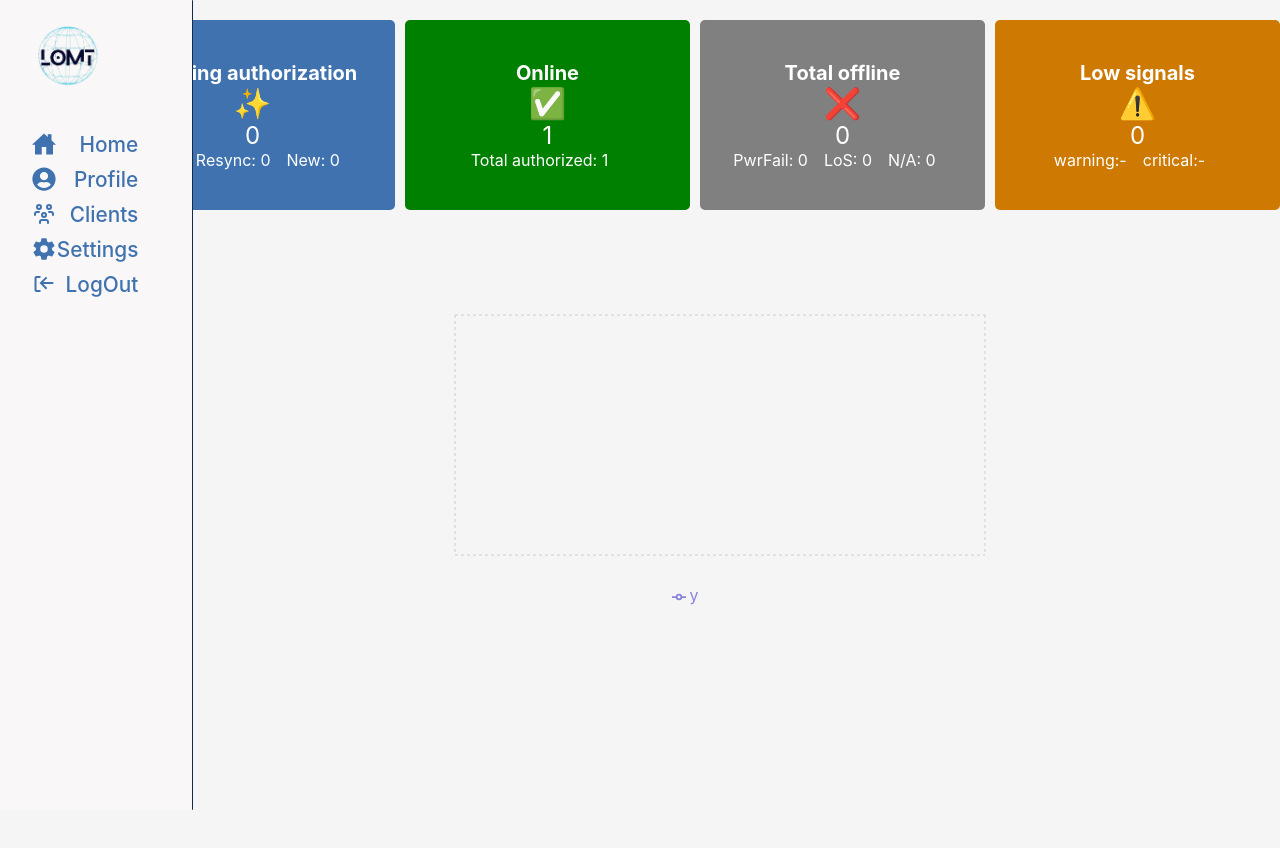
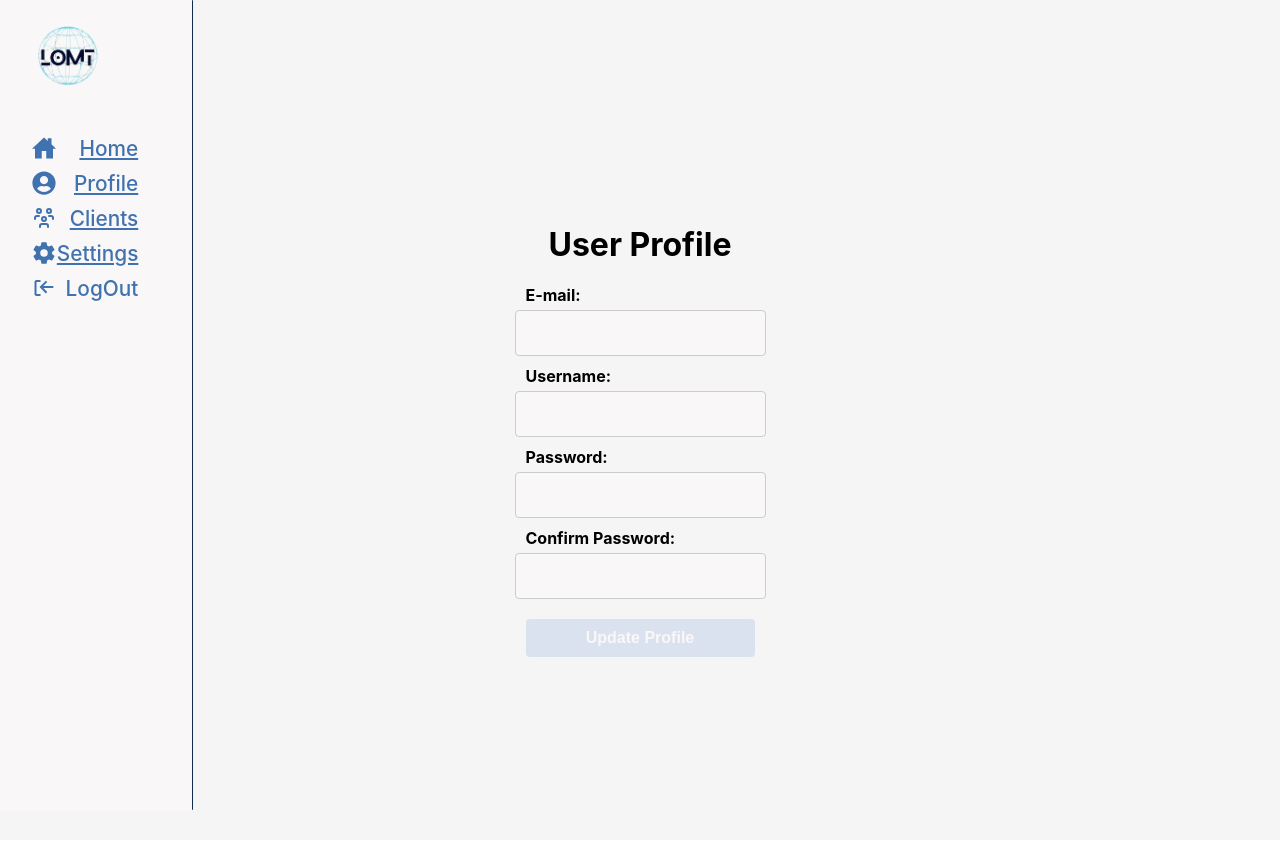
Before and after one commit to Martin-Roberto-lecuona/LoMt, a React (Create React App) app: page /profile in a window 1280 px wide. Shown: the top 848 px of the page. Built offline with nearby package versions, Linux system fonts and the light colour scheme; no server answers; sample sign-in values are in the browser's storage.

Commit message:
agregado de react-router-dom

```diff
--- a/package.json
+++ b/package.json
@@ -21,6 +21,7 @@
     "react": "^18.3.1",
     "react-dom": "^18.3.1",
     "react-icons": "^5.2.1",
+    "react-router-dom": "^6.25.1",
     "react-scripts": "5.0.1",
     "react-scroll": "^1.9.0",
     "recharts": "^2.12.7",
--- a/src/App.tsx
+++ b/src/App.tsx
@@ -1,68 +1,48 @@
-
 import './styles/App.css';
 import Home from './Pantallas/Home';
 import Navbar from './Componentes/Navbar';
 import Clients from './Pantallas/Clients';
 import Settings from './Pantallas/Settings';
-import Register from './Pantallas/Register'
-import Login from './Pantallas/Login'
-import Profile from './Pantallas/Profile'
-import FadeTransition from './Componentes/FadeTransition'
-import { useState  } from 'react'
+import Register from './Pantallas/Register';
+import Login from './Pantallas/Login';
+import Profile from './Pantallas/Profile';
+import FadeTransition from './Componentes/FadeTransition';
 import React from 'react';
 import { useUser } from './Hooks/UserContext';
-
-import {QueryClient,QueryClientProvider} from '@tanstack/react-query'
+import { QueryClient, QueryClientProvider } from '@tanstack/react-query';
+import { BrowserRouter as Router, Route, Routes, Navigate } from 'react-router-dom';
 
 // Create a client
-const queryClient = new QueryClient()
+const queryClient = new QueryClient();
 
 function App() {
-  const [showHome, setShowHome] = useState(true);
-  const [showProfile, setShowProfile] = useState(false);
-  const [showClients, setShowClients] = useState(false);
-  const [showSettings, setShowSettings] = useState(false);
-
-  const {setUser,showLogin,showRegister,setShowLogin} = useUser()
-
-  const generateToggleFunction = (activeState:string) =>(
-    activeState=activeState.toLowerCase(),
-    setShowHome(activeState === 'home'),
-    setShowProfile(activeState === 'profile'),
-    setShowClients(activeState === 'clients') ,
-    setShowSettings(activeState === 'settings')
-  );
+  const { setUser, showLogin, showRegister, setShowLogin } = useUser();
 
   const handleLogout = () => {
-    setUser({ username: '', password: '', mail: ''});
-    setShowLogin(true)
-    setShowHome(true)
-    setShowProfile(false)
-    setShowClients(false)
-    setShowSettings(false)
+    setUser({ username: '', password: '', mail: '' });
+    setShowLogin(true);
     localStorage.clear();
   };
+
   return (
     <QueryClientProvider client={queryClient}>
       <div className="App">
-        {showLogin && <Login/>}
-        {showRegister && <Register/>}
-          {!showLogin && !showRegister  && (
-          <div className='screens'>
+        {showLogin && <Login />}
+        {showRegister && <Register />}
+        {!showLogin && !showRegister && (
+          <Router>
+            <Navbar handleLogout={handleLogout} />
             <FadeTransition>
-            <Navbar
-              toggleHomeScreen=     {() =>  {generateToggleFunction('home')}}
-              toggleProfileScreen=  {() =>  {generateToggleFunction('profile')}}
-              toggleClientsScreen=  {() =>  {generateToggleFunction('clients')}}
-              toggleSettingsScreen= {() =>  {generateToggleFunction('settings')}}
-              handleLogout=         {handleLogout}
-            />
-            {showHome && <Home />}
-            {showProfile && <Profile/>}
-            {showClients && <Clients />}
-            {showSettings && <Settings />}
+              <Routes>
+                <Route path="/" element={<Home />} />
+                <Route path="/profile" element={<Profile />} />
+                <Route path="/clients" element={<Clients />} />
+                <Route path="/settings" element={<Settings />} />
+                <Route path="*" element={<Navigate to="/" />} />
+              </Routes>
             </FadeTransition>
-          </div>)}
+          </Router>
+        )}
       </div>
     </QueryClientProvider>
   );
--- a/src/Componentes/Navbar.tsx
+++ b/src/Componentes/Navbar.tsx
@@ -1,5 +1,5 @@
 import React from 'react';
-import { Link } from 'react-scroll';
+import { Link } from 'react-router-dom';
 import '../styles/Navbar.css';
 import { IoHomeSharp } from "react-icons/io5";
 import { FaUserCircle } from "react-icons/fa";
@@ -13,43 +13,43 @@ interface NavLink {
   id: number,
   link: string,
   logo: JSX.Element,
-  action: () => void ,
+  path: string,
+  action?: () => void,
 }
 
 interface NavbarProps {
-  toggleHomeScreen: () => void,
-  toggleProfileScreen: () => void,
-  toggleClientsScreen: () => void,
-  toggleSettingsScreen: () => void,
   handleLogout: () => void,
 }
 
-const Navbar: React.FC<NavbarProps> = ({ toggleHomeScreen, toggleProfileScreen, toggleClientsScreen, toggleSettingsScreen, handleLogout }) => {
+const Navbar: React.FC<NavbarProps> = ({ handleLogout }) => {
   const links: NavLink[] = [
-    { id: 1, link: "Home", logo: <IoHomeSharp size={24} />, action: toggleHomeScreen },
-    { id: 2, link: "Profile", logo: <FaUserCircle size={24} />, action: toggleProfileScreen },
-    { id: 3, link: "Clients", logo: <TbUsersGroup size={24} />, action: toggleClientsScreen },
-    { id: 4, link: "Settings", logo: <IoSettingsSharp size={24} />, action: toggleSettingsScreen },
-    { id: 5, link: "LogOut", logo: <CgLogOut size={24} />, action: handleLogout }
+    { id: 1, link: "Home", logo: <IoHomeSharp size={24} />, path: "/" },
+    { id: 2, link: "Profile", logo: <FaUserCircle size={24} />, path: "/profile" },
+    { id: 3, link: "Clients", logo: <TbUsersGroup size={24} />, path: "/clients" },
+    { id: 4, link: "Settings", logo: <IoSettingsSharp size={24} />, path: "/settings" },
+    { id: 5, link: "LogOut", logo: <CgLogOut size={24} />, path: "#", action: handleLogout }
   ];
 
   return (
     <div className={'navBar'}>
       <p className={'logo'}>
-        <img src={logoLomt} onClick={() => toggleHomeScreen()} height = '60px' alt='Logo-LoMt' />
+        <Link to="/">
+          <img src={logoLomt} height='60px' alt='Logo-LoMt' />
+        </Link>
       </p>
 
       <ul className={'LinkContainer'}>
-        {links.map(({ id, link, logo, action }) => (
+        {links.map(({ id, link, logo, path, action }) => (
           <li key={id}>
-            <Link
-              onClick={action}
-              to={link}
-              smooth
-              duration={100}
-              className={'navBarLink'}>
-              {logo} <span className={'navBarLinkText'}>{link}</span>
-            </Link>
+            {path !== "#" ? (
+              <Link to={path} className={'navBarLink'}>
+                {logo} <span className={'navBarLinkText'}>{link}</span>
+              </Link>
+            ) : (
+              <a onClick={action} className={'navBarLink'}>
+                {logo} <span className={'navBarLinkText'}>{link}</span>
+              </a>
+            )}
           </li>
         ))}
       </ul>
--- a/src/Pantallas/Clients.tsx
+++ b/src/Pantallas/Clients.tsx
@@ -1,49 +1,39 @@
-import React from 'react'
+import React from 'react';
+import { useNavigate } from 'react-router-dom';
 import Table from '../Componentes/Table';
 import { createColumnHelper } from '@tanstack/react-table';
 
-enum Status{
+const apiClients = 'http://127.0.0.1:8000/clients';
+
+enum Status {
   online = 1,
   powerfail,
   loss_of_signal,
   offline,
   admin_disabled
 }
+
 interface ClientType {
   status: Status,
-  name : string,
-  sn_mac: number
-  onu: string
-  zone: string
-  odb: string
+  name: string,
+  sn_mac: number,
+  onu: string,
+  zone: string,
+  odb: string,
   signal: number,
-  b_r : 'R:DHCP'|'B:???',
+  b_r: 'R:DHCP' | 'B:???',
   vlan: number,
   voip: string,
   tv: string,
   type: string,
   auth_date: Date,
-
 }
-
-const openView = (id: number) => {
-  console.log(id)
-}
-
 
 const columnHelper = createColumnHelper<ClientType>();
 const columns = [
   columnHelper.accessor('status', {
-    header: () => 'ID',
+    header: () => 'Status',
     cell: (info) => info.getValue(),
-  }),
-  columnHelper.accessor('sn_mac', {
-    header: () => 'View',
-    cell: (info) => (
-      <button onClick={() => openView(info.row.original.sn_mac)}>
-        View
-      </button>
-    ),
   }),
   columnHelper.accessor('name', {
     header: () => 'Name',
@@ -93,14 +83,34 @@ const columns = [
     header: () => 'Auth Date',
     cell: (info) => info.getValue().toLocaleDateString(),
   }),
+  columnHelper.accessor('sn_mac', {
+    header: () => 'View',
+    cell: (info) => <ViewButton sn_mac={info.row.original.sn_mac} />,
+  }),
 ];
 
+const ViewButton: React.FC<{ sn_mac: number }> = ({ sn_mac }) => {
+  const navigate = useNavigate();
 
+  const handleViewClick = () => {
+    navigate(`/detail/${sn_mac}`);
+  }
 
-const Clients = () => {
   return (
-    <div>Clients</div>
-  )
+    <button onClick={handleViewClick}>
+      View
+    </button>
+  );
 }
 
-export default Clients
+const Clients: React.FC = () => {
+
+  return (
+    <div>
+      <h1>Clients</h1>
+      <Table columns={columns} fetchLink={apiClients} />
+    </div>
+  );
+}
+
+export default Clients;
```
Also changed, not shown: 1 other file (tests, documents, lock files or other folders).
